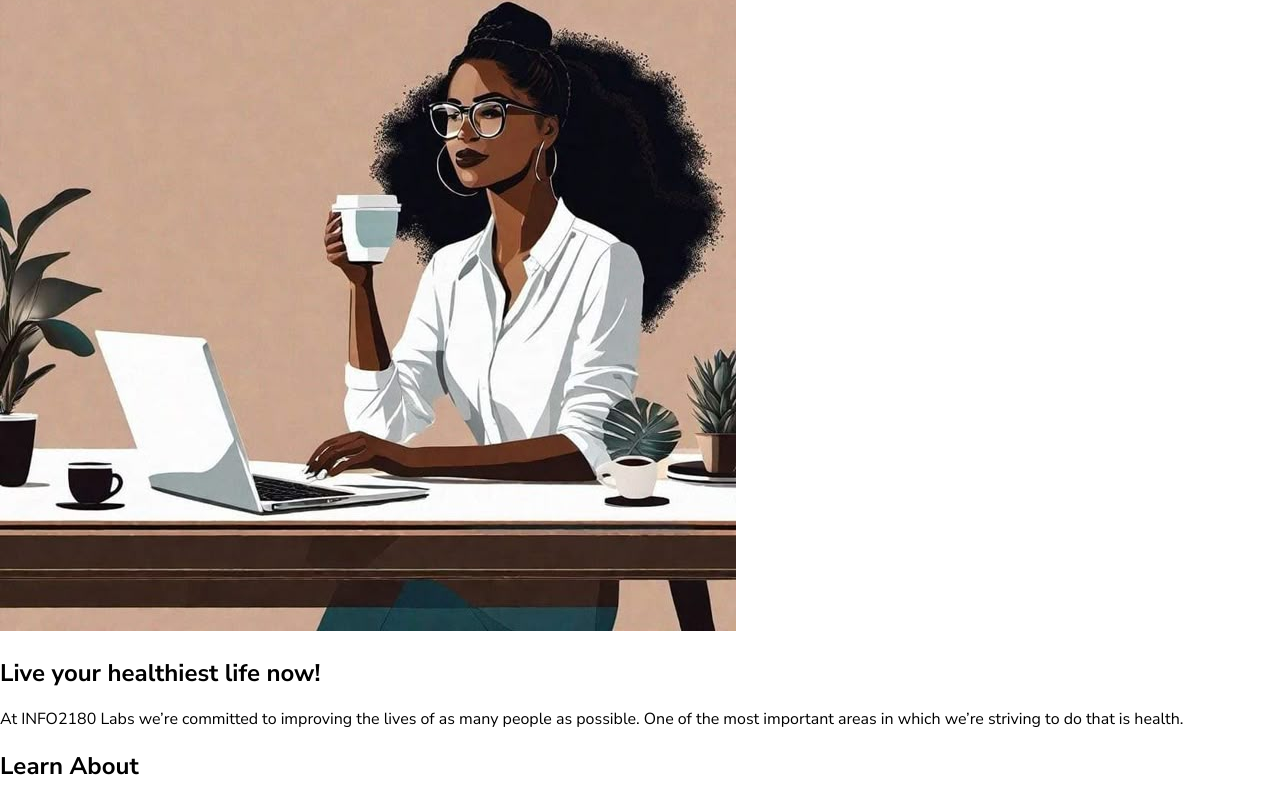
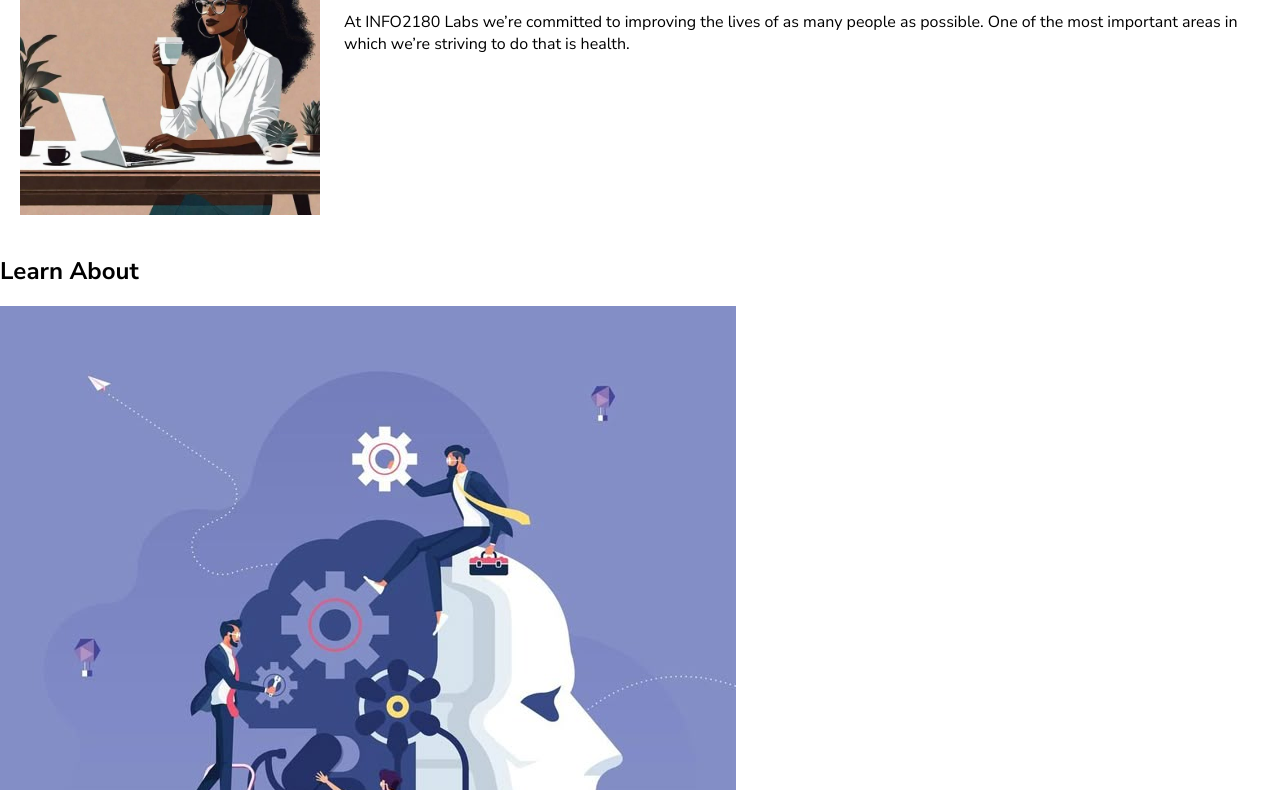
Before and after one commit to MelzScarlet/info2180-project1, a plain HTML site: page index.html in a window 1280 px wide. Shown: the part 213-1003 px from the top of the page. Drawn offline with Linux system fonts and the light colour scheme; a web font is replaced by a local one.

Commit message:
Edited Overview Section to have image positioned right

```diff
--- a/styles.css
+++ b/styles.css
@@ -44,3 +44,19 @@ header .container li :hover{
     background-color: rgb(255, 204, 180);
     color: rgb(255, 145, 0);
 }
+
+.overview-hero{
+    display: flex;
+    padding: 20px;
+}
+
+.overview-hero-image img{
+    float: left;
+    padding-right: 1.5rem;
+    width: 300px;
+    height: auto;
+}
+
+.overview-hero-text h2{
+    font-size: 2rem;
+}
```
